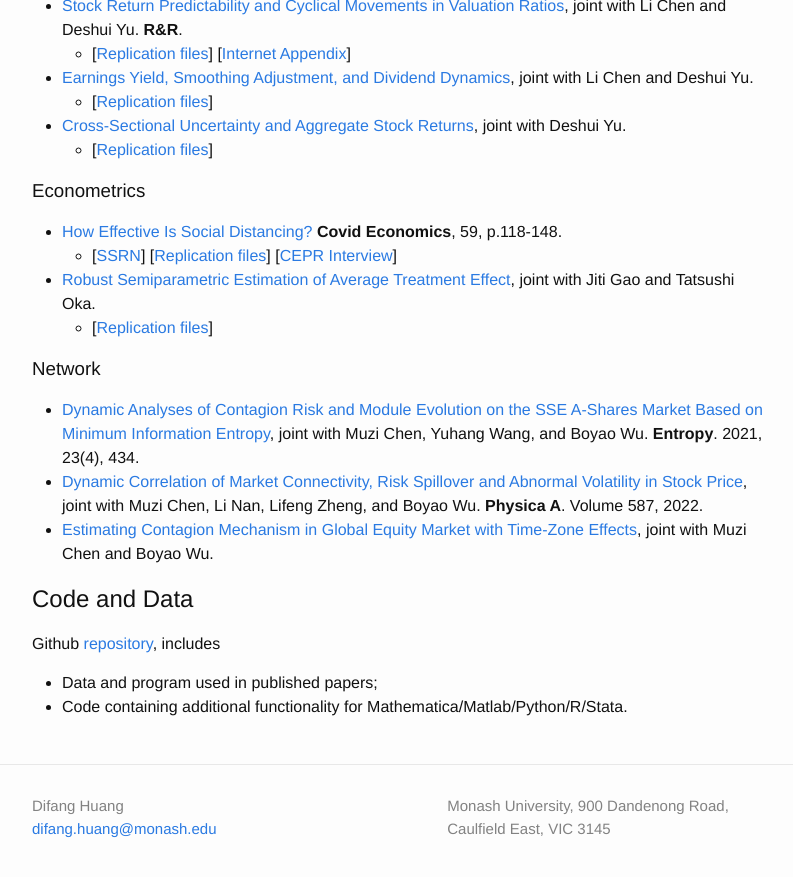
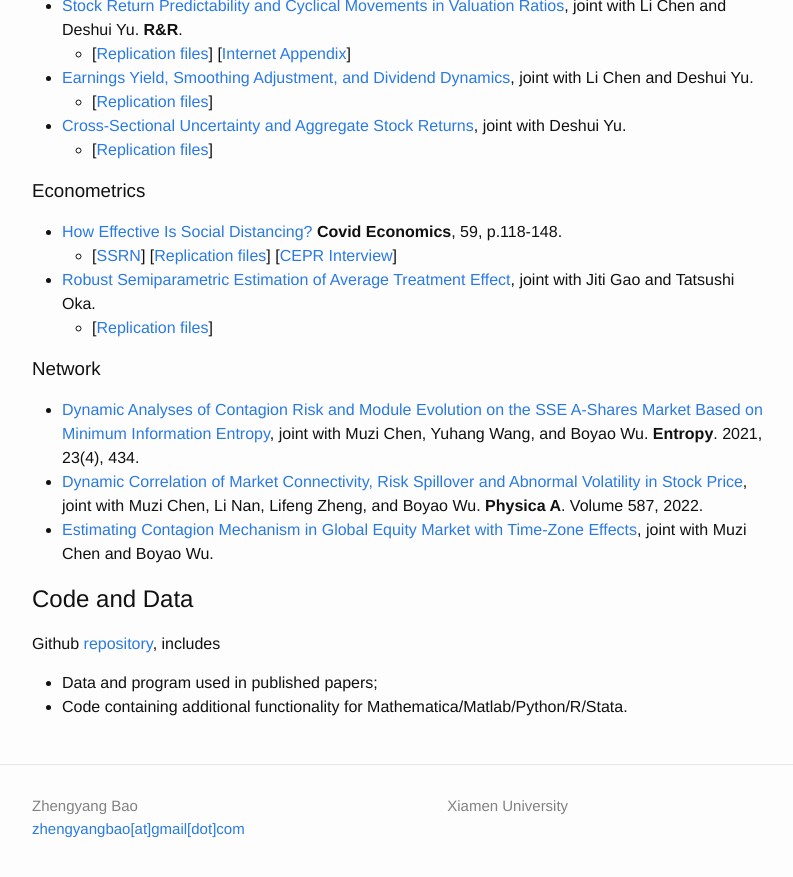
Before and after one commit to zhengyang-bao/zhengyang-bao.github.io, a Jekyll site: the page built from index.md, in a window 1280 px wide and 900 px high, scrolled down 601 px. Shown: the top 877 px of the window, without its empty margins (238-1031 px from the left). Built offline with Jekyll 4.4.1, drawn with Linux system fonts in a browser that asks for light colours; some of the changed text lies outside the part shown.

Commit message:
Update _config.yml

```diff
--- a/_config.yml
+++ b/_config.yml
@@ -6,16 +6,15 @@
 # 'jekyll serve'. If you change this file, please restart the server process.
 
 # Site settings
-title: Difang Huang
-email: difang.huang@monash.edu
+title: Zhengyang Bao
+email: zhengyangbao[at]gmail[dot]com
 description:
-      Monash University,
-      900 Dandenong Road,
-      Caulfield East, VIC 3145
+      Xiamen University
+
 
 baseurl: "" # the subpath of your site, e.g. /blog
 url: "http://difang-huang.github.io" # the base hostname & protocol for your site
-github_username: #difang-huang
+github_username: #zhengyang-bao
 
 # Build settings
 markdown: kramdown
```
